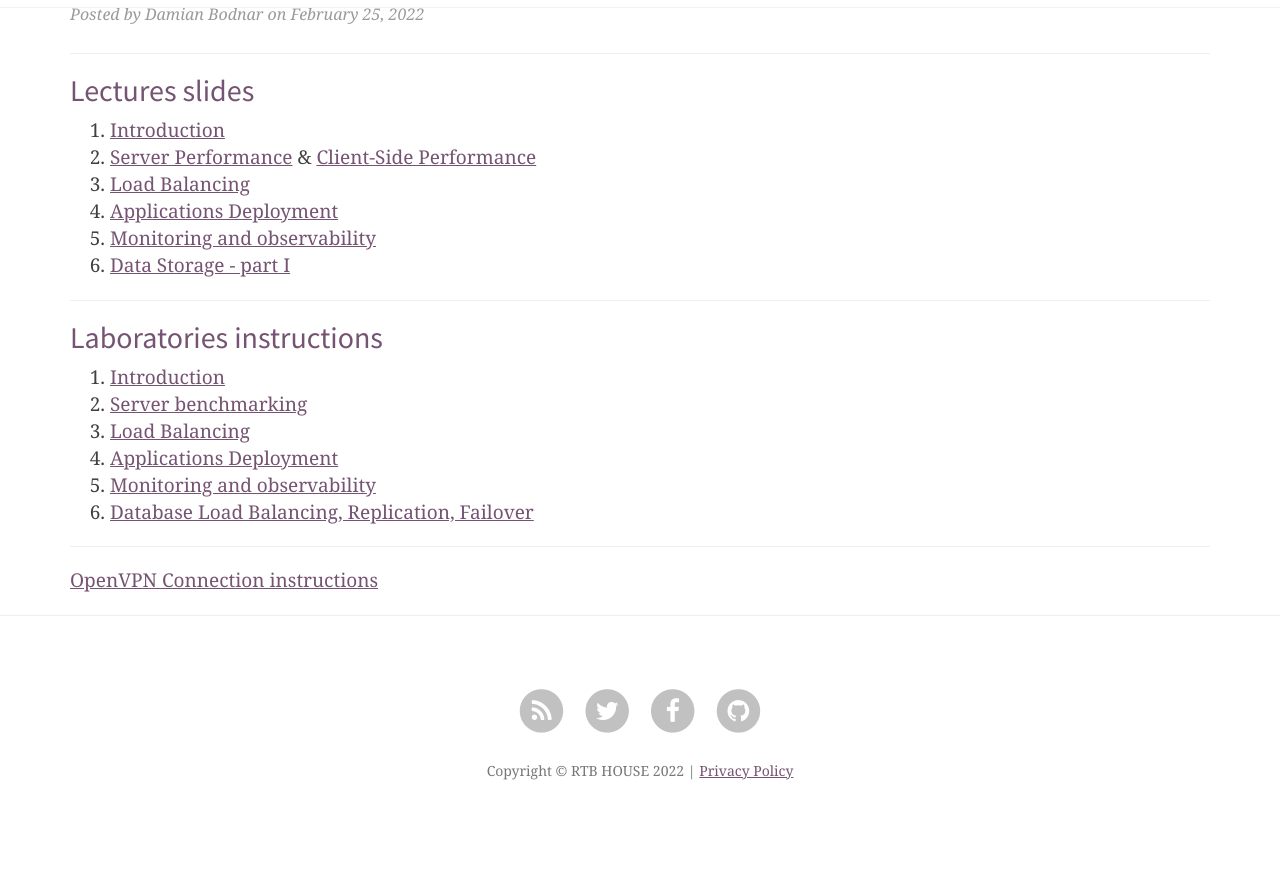
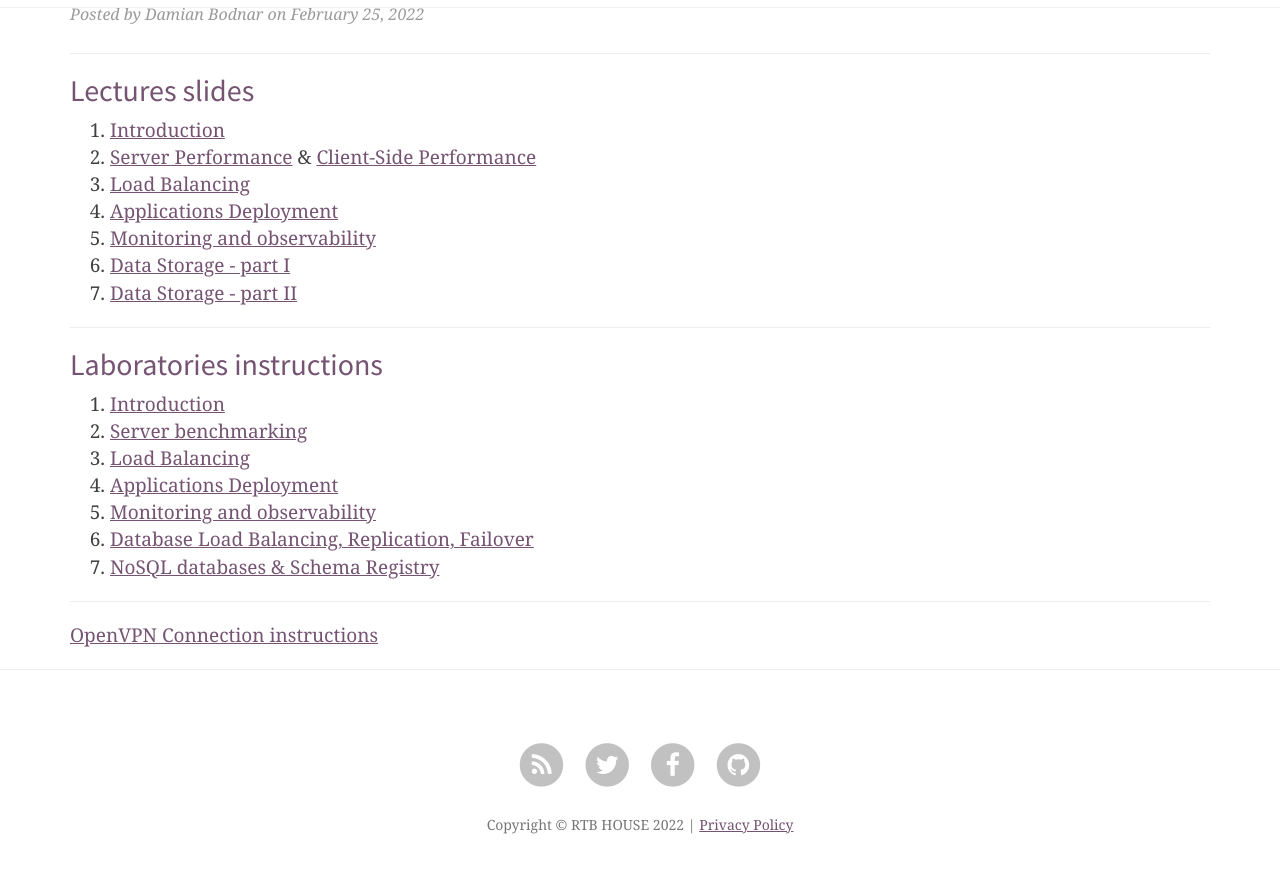
Before and after one commit to RTBHOUSE/mimuw-blog, a Jekyll site: the page built from index.html, in a window 1280 px wide and 900 px high, scrolled down 748 px. Shown: the top 873 px of the window. Built offline with Jekyll 4.4.1, drawn with Linux system fonts in a browser that asks for light colours; nearby versions of some CDN libraries; the list of posts is cut into pages by our own code; before the commit the page ends 1594 px from its top, so only the background shows below that.

Commit message:
Data storage part II

```diff
--- a/index.html
+++ b/index.html
@@ -46,6 +46,9 @@
                 <li>
 			<a href="/slides/6.pdf">Data Storage - part I</a>
 		</li>
+                <li>
+			<a href="/slides/7.pdf">Data Storage - part II</a>
+		</li>
 
 	</ol>
 </div>
@@ -75,6 +78,9 @@
                 <li>
 			<a href="https://github.com/RTBHOUSE/mimuw-lab/tree/main/lab06">Database Load Balancing, Replication, Failover</a>
 		</li>
+                <li>
+			<a href="https://github.com/RTBHOUSE/mimuw-lab/tree/main/lab07">NoSQL databases & Schema Registry</a>
+		</li>
 
 	</ol>
 </div>
```
Also changed, not shown: 1 other file.
